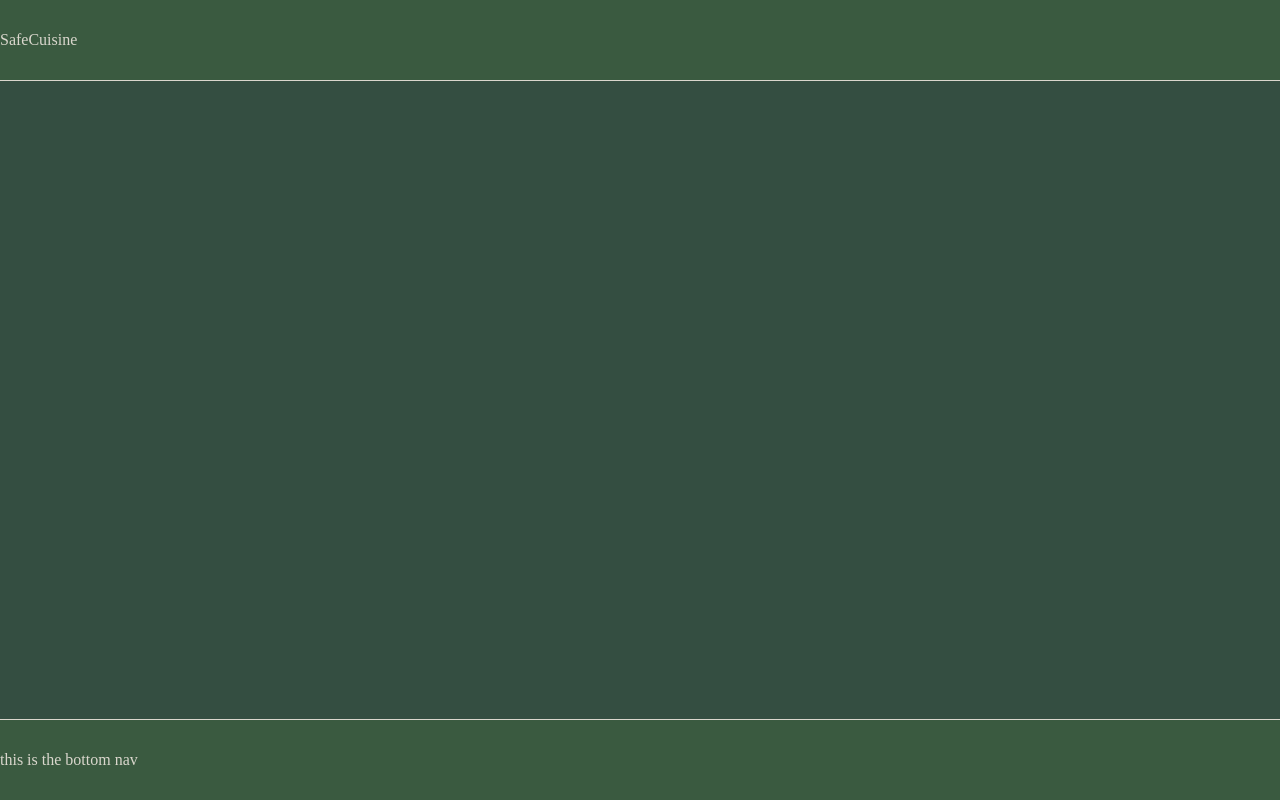
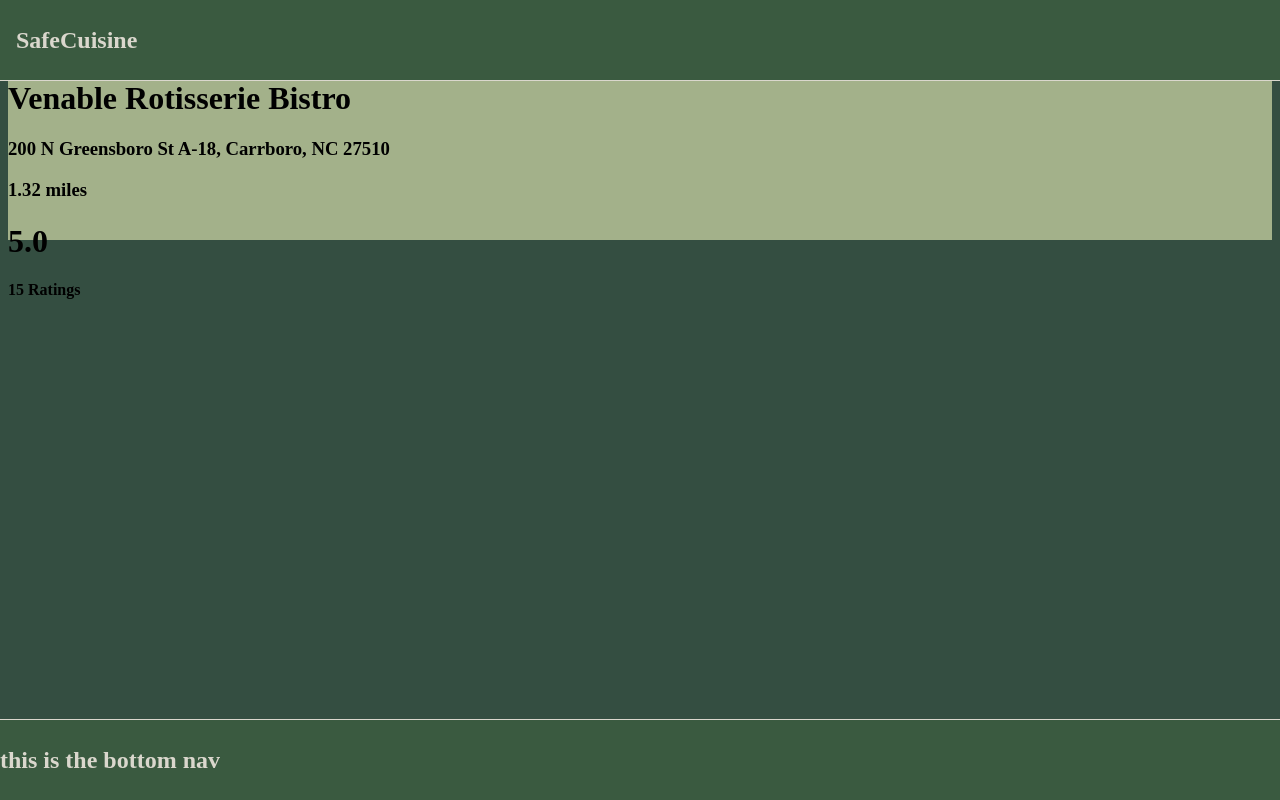
Before and after one commit to nathansantiago/SafeCuisine, a React (Vite) app in the folder client/: page / in a window 1280 px wide. Built offline with nearby package versions, Linux system fonts and the light colour scheme.

Commit message:
Create restaurant listing component.

```diff
--- a/client/src/components/Footer/Footer.jsx
+++ b/client/src/components/Footer/Footer.jsx
@@ -4,7 +4,9 @@ export default function Footer () {
     return (
         <>
             <footer>
-                this is the bottom nav
+                <h2>
+                    this is the bottom nav
+                </h2>
             </footer>
         </>
     );
--- a/client/src/components/Header/Header.jsx
+++ b/client/src/components/Header/Header.jsx
@@ -4,7 +4,9 @@ export default function Header () {
     return (
         <>
             <header>
-                SafeCuisine
+                <h2>
+                    SafeCuisine
+                </h2>
             </header>
         </>
     );
--- a/client/src/components/Header/Header.scss
+++ b/client/src/components/Header/Header.scss
@@ -11,4 +11,8 @@ header {
     top: 0;
     left: 0;
     color: App.$text-color;
+
+    h2 {
+        padding: 0 1rem;
+    }
 }
--- /dev/null
+++ b/client/src/components/RestaurantListItem/RestaurantListItem.jsx
@@ -0,0 +1,17 @@
+import "./RestaurantListItem.scss"
+
+export default function RestaurauntListItem () {
+    return (
+        <div className="restauraunt-container">
+            <div className="rest-info-container">
+                <h1>Venable Rotisserie Bistro</h1>
+                <h3>200 N Greensboro St A-18, Carrboro, NC 27510</h3>
+                <h3>1.32 miles</h3>
+            </div>
+            <div className="rest-ratings-container">
+                <h1>5.0</h1>
+                <h4>15 Ratings</h4>
+            </div>
+        </div>
+    );
+}
--- /dev/null
+++ b/client/src/components/RestaurantListItem/RestaurantListItem.scss
@@ -0,0 +1,6 @@
+@use "../../App.scss";
+
+.restauraunt-container {
+    background-color: App.$accent-color;
+    height: 10rem;
+}
--- a/client/src/pages/IndexPage/IndexPage.jsx
+++ b/client/src/pages/IndexPage/IndexPage.jsx
@@ -1,11 +1,10 @@
+import RestaurauntListItem from "../../components/RestaurantListItem/RestaurantListItem";
 import "./IndexPage.scss"
 
 export default function IndexPage () {
     return (
-        <>
-            <p>
-                This is the index page.
-            </p>
-        </>
+        <div className="index-container">
+            <RestaurauntListItem/>
+        </div>
     );
 }
--- a/client/src/pages/IndexPage/IndexPage.scss
+++ b/client/src/pages/IndexPage/IndexPage.scss
@@ -0,0 +1,4 @@
+.index-container {
+    height: 80dvh;
+    margin: 10dvh 0;
+}
```
